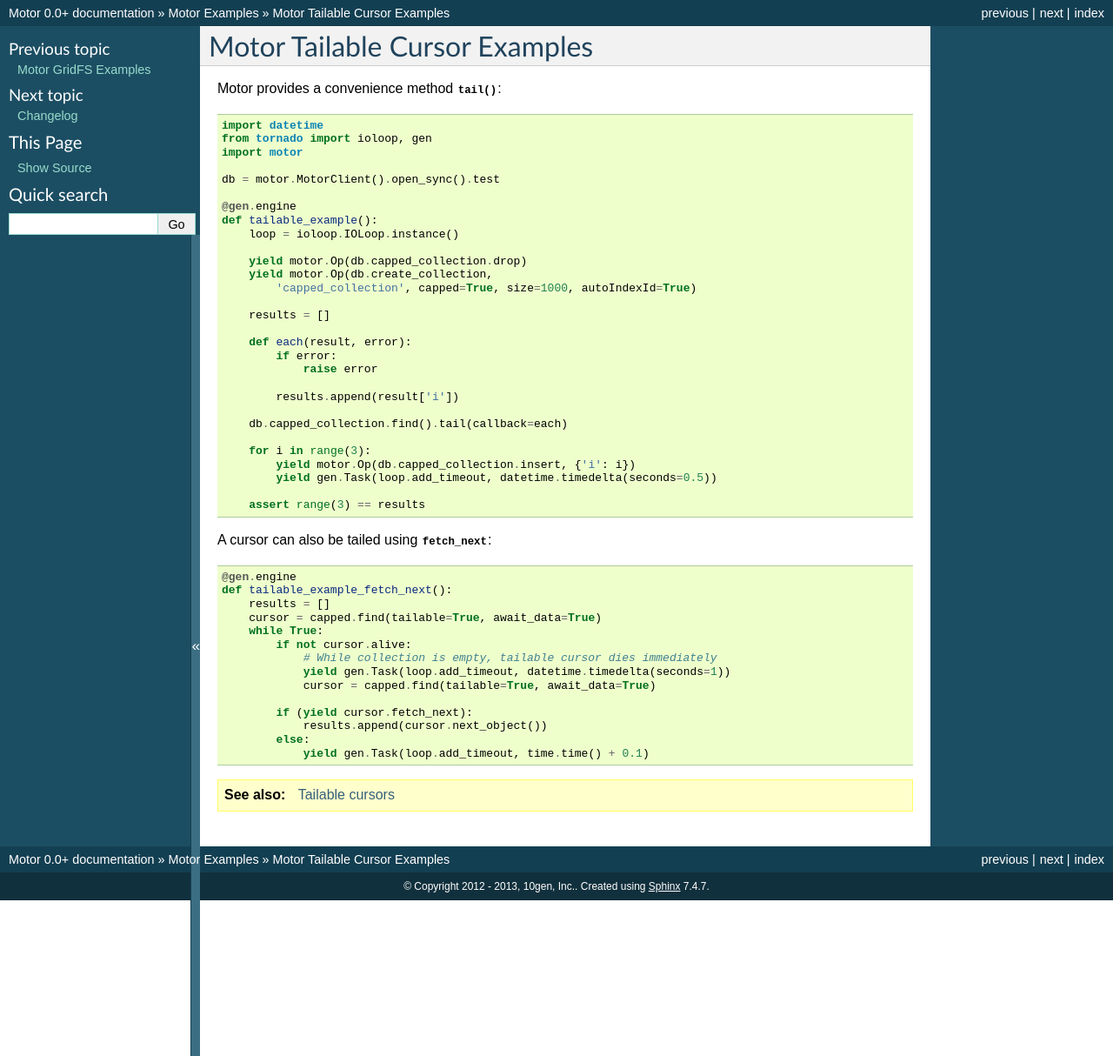
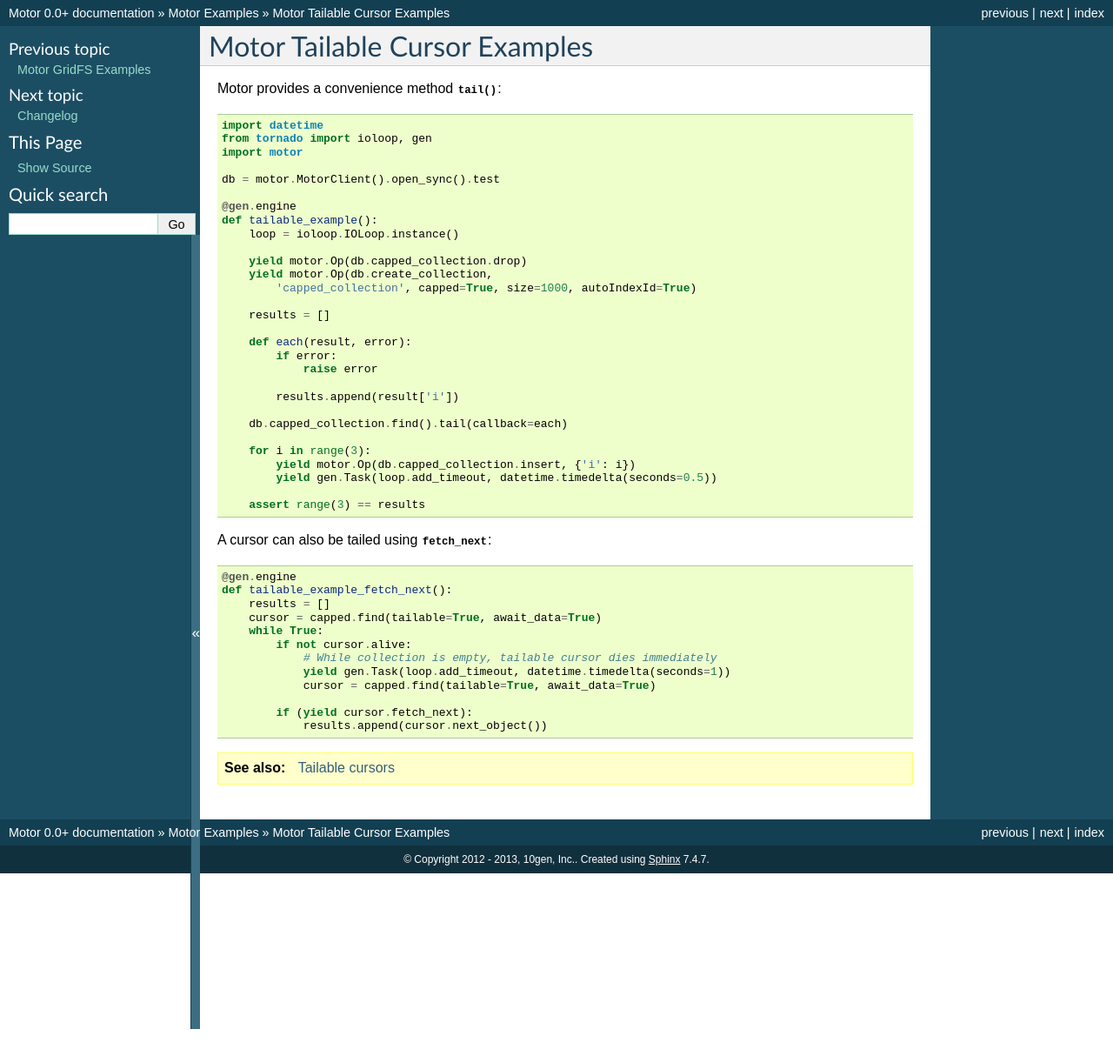
Before and after one commit to mongodb/motor, a Sphinx documentation site: the page built from doc/examples/tailable-cursors.rst, in a window 1280 px wide. Shown: the whole page at 87% size. Built offline with Sphinx 7.4.7, drawn with Linux system fonts in a browser that asks for light colours; pages that are not in the unit, such as notebooks, are missing from menus; the version number is read from the project's files by our own code; after the commit the page ends 1183 px from its top, so only the background shows below that.

Commit message:
With await_data=True, no need to pause between iterations of a tailable cursor

```diff
--- a/doc/examples/tailable-cursors.rst
+++ b/doc/examples/tailable-cursors.rst
@@ -51,8 +51,6 @@
 
             if (yield cursor.fetch_next):
                 results.append(cursor.next_object())
-            else:
-                yield gen.Task(loop.add_timeout, time.time() + 0.1)
 
 .. seealso:: `Tailable cursors <http://www.mongodb.org/display/DOCS/Tailable+Cursors>`_
 
```
Also changed, not shown: 1 other file.
